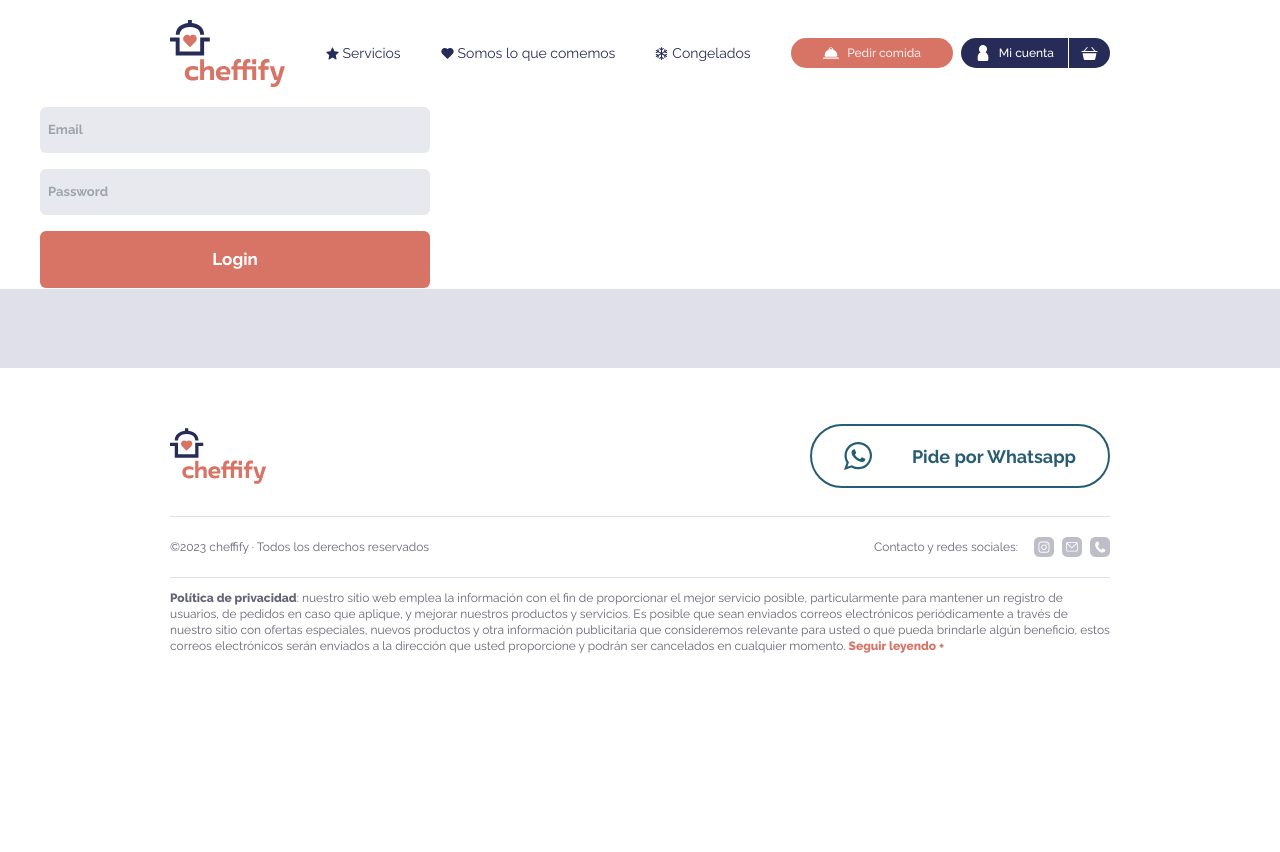
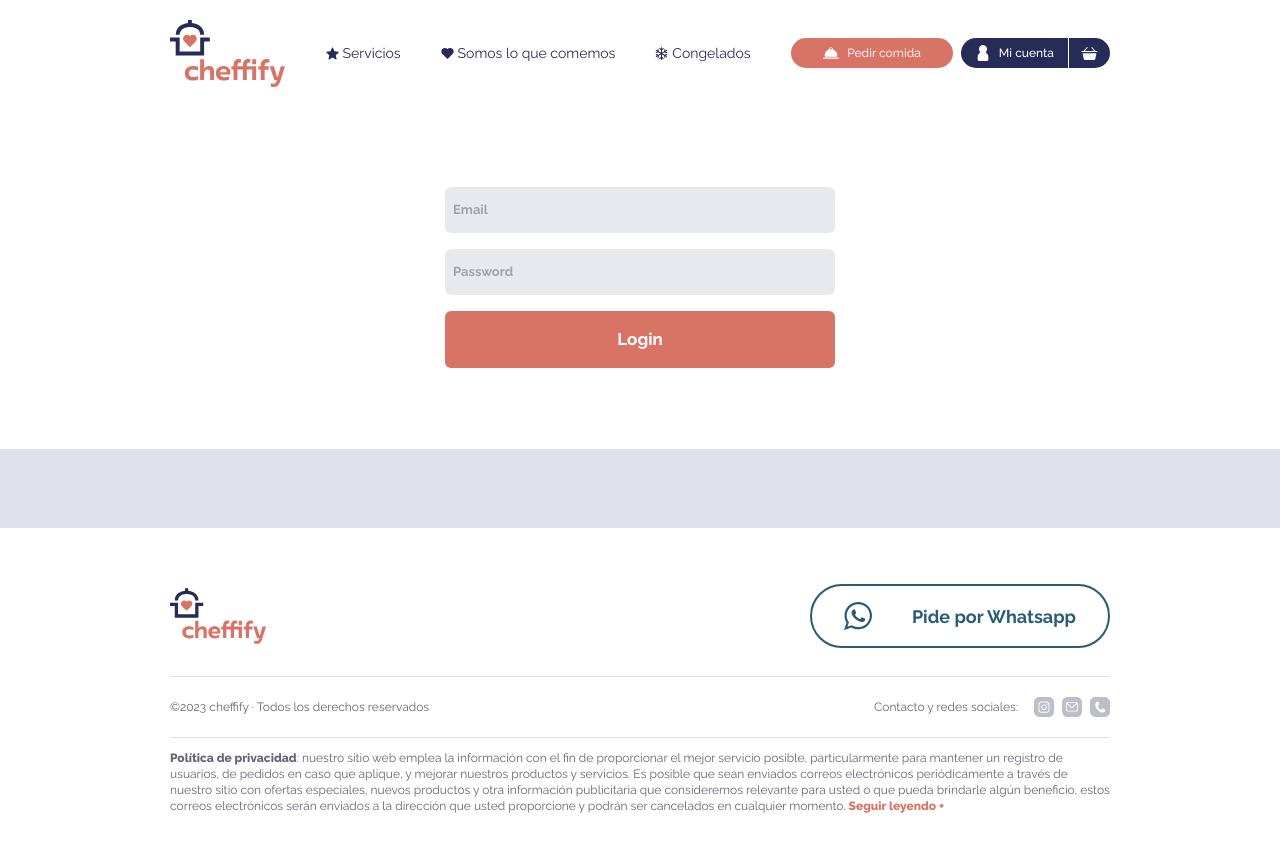
Before and after one commit to amus-dev/cheffify, a React (Vite) app in the folder client/: page /login in a window 1280 px wide. Before the commit the page ends 800 px from the top, so only its background shows below. Built offline with nearby package versions, Linux system fonts and the light colour scheme.

Commit message:
Se agrega toast en el template

```diff
--- a/client/src/templates/TemplateLogin.tsx
+++ b/client/src/templates/TemplateLogin.tsx
@@ -2,12 +2,16 @@ import Footer from "@/components/common/footer";
 import MenuNav from "@/components/common/navbar/MenuNav";
 import Overlay from "@/components/common/overlay";
 import LoginForm from "@/components/Session/LoginForm";
+import { Toaster } from "sonner";
 
 const TemplateLogin = () => {
   return (
     <main>
       <MenuNav />
-      <LoginForm />
+      <section className="flex justify-center my-20">
+        <LoginForm />
+      </section>
+      <Toaster />
       <Footer />
       <Overlay />
     </main>
```
